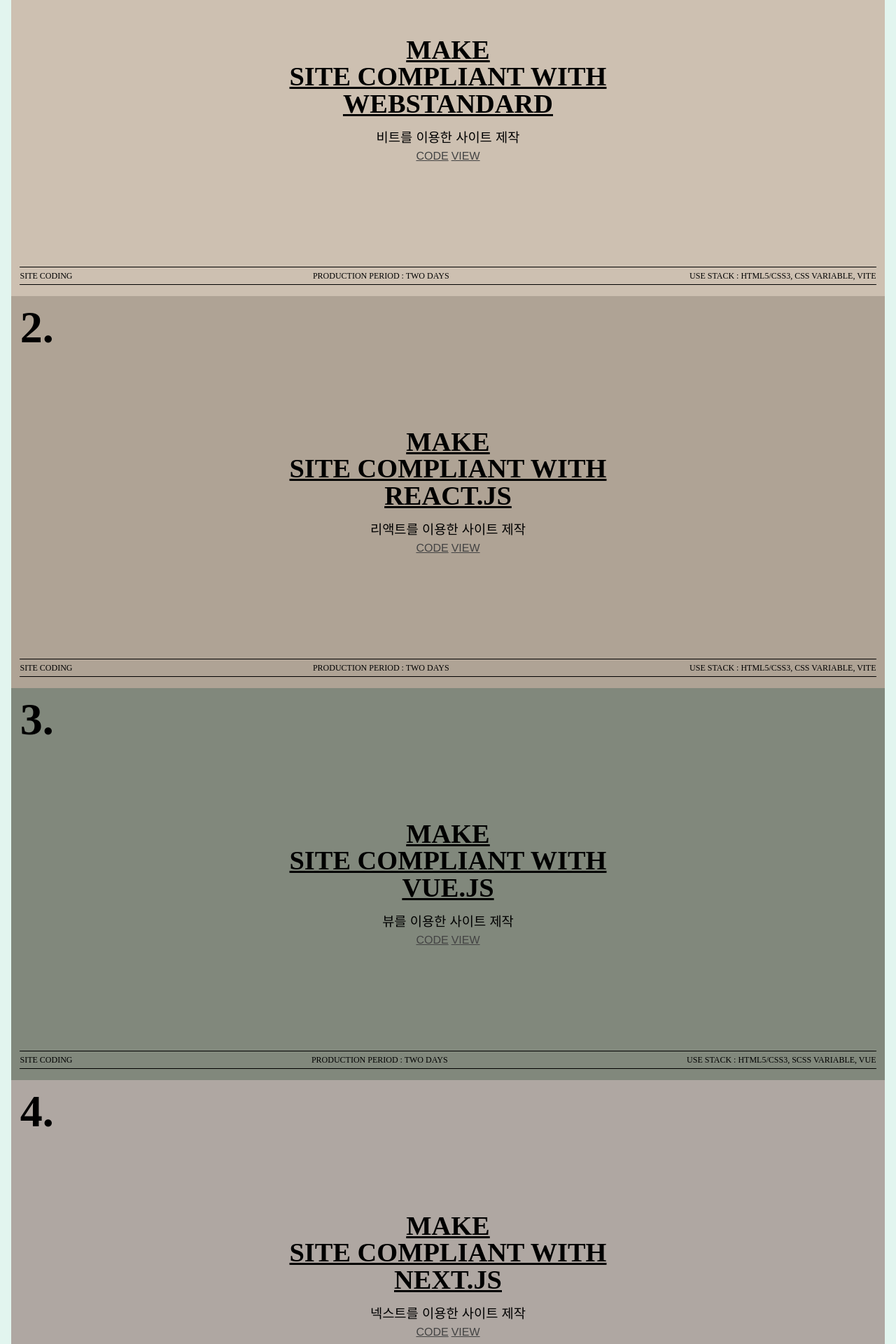
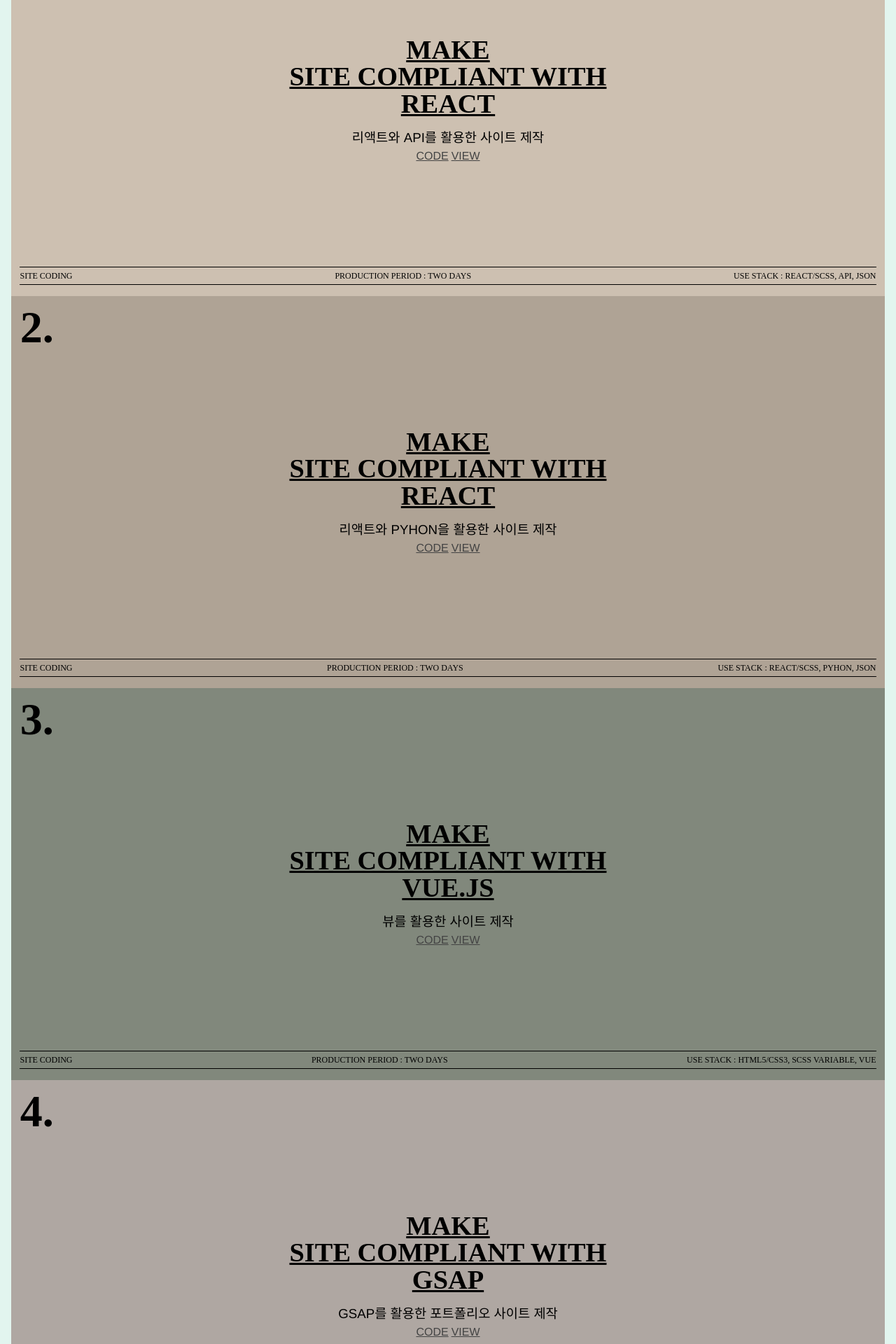
Before and after one commit to sunhew/vue-port, a Vue app: page / in a window 1280 px wide. Shown: the part 3200-5120 px from the top of the page at 70% size. Built offline with nearby package versions, Linux system fonts and the light colour scheme; a small style sheet from the web is missing; a web font is replaced by a local one.

Commit message:
최종 완

```diff
--- a/src/components/FooterSection.vue
+++ b/src/components/FooterSection.vue
@@ -6,8 +6,8 @@
     <footer id="footer" role="contentinfo">
         <div class="footer__inner">
             <div class="footer__text">
-                <span>webstoryboy</span>
-                <span>© webs</span>
+                <span>Roha</span>
+                <span>© Roha</span>
             </div>
             <div class="footer__info">
                 <div class="left">
@@ -27,7 +27,7 @@
                 </div>
             </div>
             <div class="footer__right">
-                © 2023 webstoryboy<br />
+                © 2023 Roha<br />
                 이 사이트는 뷰를 이용하여 제작하였습니다.
             </div>
         </div>
--- a/src/components/PortSection.vue
+++ b/src/components/PortSection.vue
@@ -5,7 +5,7 @@
 <template>
     <section id="port">
         <div class="port__inner">
-            <div class="port__title">portfolio <em>포폴 작업물</em></div>
+            <div class="port__title">portfolio <em>레퍼런스 사이트</em></div>
             <div class="port__wrap">
                 <div class="port__item" v-for="(port, key) in portText" :key="key">
                     <span class="num">{{ port.num }}.</span>
--- a/src/constants/index.js
+++ b/src/constants/index.js
@@ -38,32 +38,32 @@
 
 export const siteText = [
     {
-        text: ['make', 'site compliant with', 'webstandard'],
-        title: '비트를 이용한 사이트 제작',
-        code: 'https://github.com/webstoryboy/port2023-vite',
-        view: 'https://port2023-vite.netlify.app',
-        info: ['site coding', 'production period : two days', 'use stack : HTML5/CSS3, CSS Variable, Vite']
+        text: ['make', 'site compliant with', 'react'],
+        title: '리액트와 API를 활용한 사이트 제작',
+        code: 'https://github.com/sunhew/youtubmusic',
+        view: 'https://youtubmusic.vercel.app/',
+        info: ['site coding', 'production period : two days', 'use stack : React/SCSS, API, JSON']
     },
     {
-        text: ['make', 'site compliant with', 'react.js'],
-        title: '리액트를 이용한 사이트 제작',
-        code: 'https://github.com/webstoryboy/port2023-react',
-        view: 'https://port2023-react.netlify.app',
-        info: ['site coding', 'production period : two days', 'use stack : HTML5/CSS3, CSS Variable, Vite']
+        text: ['make', 'site compliant with', 'react'],
+        title: '리액트와 PYHON을 활용한 사이트 제작',
+        code: 'https://github.com/sunhew/coffeemenu',
+        view: 'https://coffeemenu-eight.vercel.app/',
+        info: ['site coding', 'production period : two days', 'use stack : React/SCSS, Pyhon, JSON']
     },
     {
         text: ['make', 'site compliant with', 'vue.js'],
-        title: '뷰를 이용한 사이트 제작',
-        code: 'https://github.com/webstoryboy/port2023-vue',
-        view: 'https://port2023-vue.netlify.app',
+        title: '뷰를 활용한 사이트 제작',
+        code: 'https://github.com/sunhew/vue-port',
+        view: 'https://vue-port-theta.vercel.app/',
         info: ['site coding', 'production period : two days', 'use stack : HTML5/CSS3, Scss Variable, vue']
     },
     {
-        text: ['make', 'site compliant with', 'next.js'],
-        title: '넥스트를 이용한 사이트 제작',
-        code: 'https://github.com/webstoryboy/port2023-next',
-        view: 'https://port2023-next.netlify.app',
-        info: ['site coding', 'production period : two days', 'use stack : HTML5/CSS3, Scss Variable, next.js']
+        text: ['make', 'site compliant with', 'GSAP'],
+        title: 'GSAP를 활용한 포트폴리오 사이트 제작',
+        code: 'https://github.com/sunhew/port',
+        view: 'https://sunhew.github.io/port/',
+        info: ['site coding', 'production period : two days', 'use stack : HTML5/CSS3, GSAP']
     }
 ]
 
@@ -184,38 +184,28 @@
 
 export const footerText = [
     {
-        title: 'youtube',
-        desc: '유튜브에 오시면 더 많은 강의를 볼 수 있습니다.',
-        link: 'https://www.youtube.com/@Webstoryboy'
-    },
-    {
         title: 'github',
         desc: '깃헙에 오시면 더 많은 소스를 볼 수 있습니다.',
-        link: 'https://github.com/webstoryboy'
+        link: 'https://github.com/sunhew'
     },
     {
         title: 'blog',
         desc: '블러그에 오시면 더 많은 정보를 볼 수 있습니다.',
-        link: 'https://webstoryboy.co.kr'
+        link: 'https://sunhew.github.io/'
     },
     {
         title: 'gsap',
-        desc: 'GSAP에 오시면 더 많은 강의를 볼 수 있습니다.',
-        link: 'https://www.youtube.com/playlist?list=PL4UVBBIc6giL8-6jvrClimg0cFL-Muqiq'
+        desc: 'GSAP를 활용한 포트폴리오 사이트입니다.',
+        link: 'https://sunhew.github.io/port/'
     },
     {
         title: 'react',
-        desc: '리액트로 만든 사이트를 같이 만들어 봅니다.',
-        link: 'https://github.com/webstoryboy/port2023-react'
+        desc: '리액트로 만든 뮤직 플레이 사이트입니다.',
+        link: 'https://youtubmusic.vercel.app/'
     },
     {
         title: 'vue',
-        desc: '뷰로 만든 사이트를 같이 만들어 봅니다.',
-        link: 'https://github.com/webstoryboy/port2023-vue'
-    },
-    {
-        title: 'next',
-        desc: '넥스트로 만든 사이트를 같이 만들어 봅니다.',
-        link: 'https://github.com/webstoryboy/port2023-next'
+        desc: 'Pyhon을 활용한 커피 메뉴 사이트입니다.',
+        link: 'https://coffeemenu-eight.vercel.app/'
     }
 ]
```
